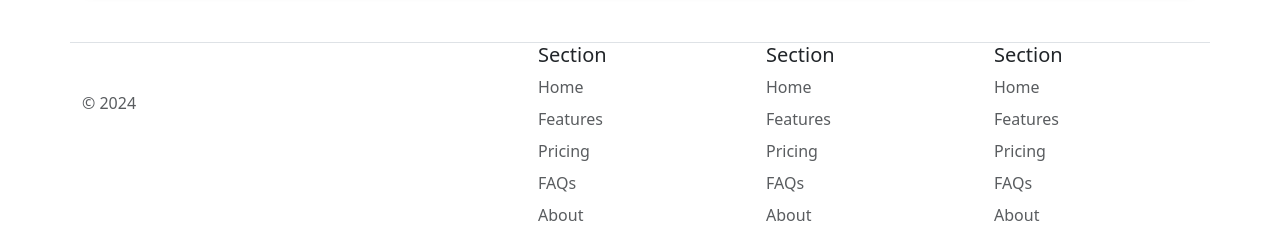
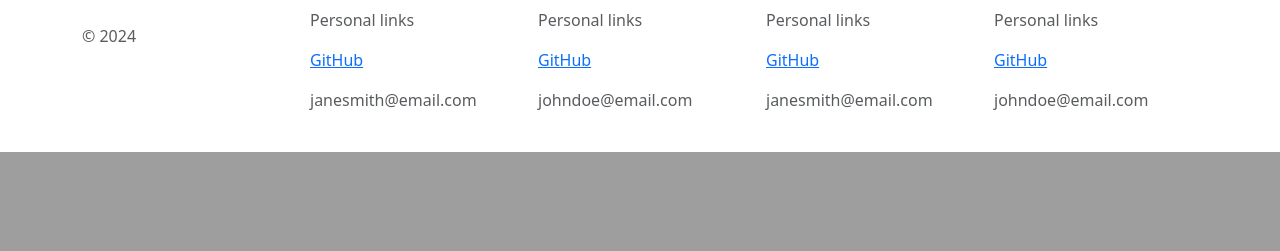
Before and after one commit to acedryden/school_research_project, a Flask app: page / in a window 1280 px wide. Shown: the part 1626-1877 px from the top of the page. After the commit the page ends 1778 px from the top, so only its background shows below. Run offline with Flask 3, Linux system fonts and the light colour scheme.

Commit message:
Push pre class

```diff
--- a/static/css/style.css
+++ b/static/css/style.css
@@ -44,7 +44,7 @@
 
   /* Header Image*/
 
-.py-5 {
+.title {
   background-image: url("https://grantme.ca/wp-content/uploads/2021/09/uoftpic.jpeg");
   background-size: cover;
   background-position: center-top;
@@ -70,8 +70,9 @@
     /* Map Image */
 
 .bg-with-image {
-    background-image: url("https://cdn.pixabay.com/photo/2013/07/12/12/54/world-map-146505_640.png");
+    background-image: url("https://simplemaps.com/static/demos/resources/svg-library/svgs/world.svg");
     background-size: cover;
+    background-position: center;
 }
 
 /* Jumbotron Shadow */
--- a/static/js/ScLoc_plot.js
+++ b/static/js/ScLoc_plot.js
@@ -65,8 +65,8 @@
           .bindPopup("<h3>" + school.School_Name + "</h3>" +
           "<p>Address: " + school.Street + ", " + school.City + "," +
           "<p>Postal Code: " + school.Postal_Code + "</p>" +
-          "<p>Total Enrolment: " + enrolment.Total_Enrolment + "</p>" +
-          "<p>School Website: <a href='" + school.School_Website + "' target='_blank'>" + school.School_Website + "</a></p>"
+          "<p>School Website: <a href='" + school.School_Website + "' target='_blank'>" + school.School_Website + "</a></p>" +
+          "<p><strong>Total Enrolment:</strong> " + enrolment.Total_Enrolment + "</p>"
           );
 
 
--- a/templates/home.html
+++ b/templates/home.html
@@ -176,43 +175,50 @@
           </div>
 
           <div class="col mb-3">
-
-          </div>
-
-          <div class="col mb-3">
-            <h5>Section</h5>
+            <h5>Amy Dryden</h5>
             <ul class="nav flex-column">
-              <li class="nav-item mb-2"><a href="#" class="nav-link p-0 text-body-secondary">Home</a></li>
-              <li class="nav-item mb-2"><a href="#" class="nav-link p-0 text-body-secondary">Features</a></li>
-              <li class="nav-item mb-2"><a href="#" class="nav-link p-0 text-body-secondary">Pricing</a></li>
-              <li class="nav-item mb-2"><a href="#" class="nav-link p-0 text-body-secondary">FAQs</a></li>
-              <li class="nav-item mb-2"><a href="#" class="nav-link p-0 text-body-secondary">About</a></li>
+              <li class="nav-item mb-2">
+                <p class="text-body-secondary">Personal links</p>
+                <p class="text-body-secondary"><a href="https://github.com/janesmith" target="_blank">GitHub</a></p>
+                <p class="text-body-secondary">janesmith@email.com</p>
+              </li>
             </ul>
           </div>
 
           <div class="col mb-3">
-            <h5>Section</h5>
+            <h5>Arti Bhatia</h5>
             <ul class="nav flex-column">
-              <li class="nav-item mb-2"><a href="#" class="nav-link p-0 text-body-secondary">Home</a></li>
-              <li class="nav-item mb-2"><a href="#" class="nav-link p-0 text-body-secondary">Features</a></li>
-              <li class="nav-item mb-2"><a href="#" class="nav-link p-0 text-body-secondary">Pricing</a></li>
-              <li class="nav-item mb-2"><a href="#" class="nav-link p-0 text-body-secondary">FAQs</a></li>
-              <li class="nav-item mb-2"><a href="#" class="nav-link p-0 text-body-secondary">About</a></li>
+              <li class="nav-item mb-2">
+                <p class="text-body-secondary">Personal links</p>
+                <p class="text-body-secondary"><a href="https://github.com/johndoe" target="_blank">GitHub</a></p>
+                <p class="text-body-secondary">johndoe@email.com</p>
+              </li>
             </ul>
           </div>
 
           <div class="col mb-3">
-            <h5>Section</h5>
+            <h5>Khemaka Oo</h5>
             <ul class="nav flex-column">
-              <li class="nav-item mb-2"><a href="#" class="nav-link p-0 text-body-secondary">Home</a></li>
-              <li class="nav-item mb-2"><a href="#" class="nav-link p-0 text-body-secondary">Features</a></li>
-              <li class="nav-item mb-2"><a href="#" class="nav-link p-0 text-body-secondary">Pricing</a></li>
-              <li class="nav-item mb-2"><a href="#" class="nav-link p-0 text-body-secondary">FAQs</a></li>
-              <li class="nav-item mb-2"><a href="#" class="nav-link p-0 text-body-secondary">About</a></li>
+              <li class="nav-item mb-2">
+                <p class="text-body-secondary">Personal links</p>
+                <p class="text-body-secondary"><a href="https://github.com/janesmith" target="_blank">GitHub</a></p>
+                <p class="text-body-secondary">janesmith@email.com</p>
+              </li>
+            </ul>
+          </div>
+
+          <div class="col mb-3">
+            <h5>Alessandro Mori</h5>
+            <ul class="nav flex-column">
+              <li class="nav-item mb-2">
+                <p class="text-body-secondary">Personal links</p>
+                <p class="text-body-secondary"><a href="https://github.com/johndoe" target="_blank">GitHub</a></p>
+                <p class="text-body-secondary">johndoe@email.com</p>
+              </li>
             </ul>
           </div>
         </footer>
-      </div>
+    </div>
 
   <!-- Our JavaScript file -->
   <script type="text/javascript" src="{{ url_for('static', filename='js/logic.js') }}"></script>
```
Also changed, not shown: other parts of templates/home.html (+17 -18 lines).
